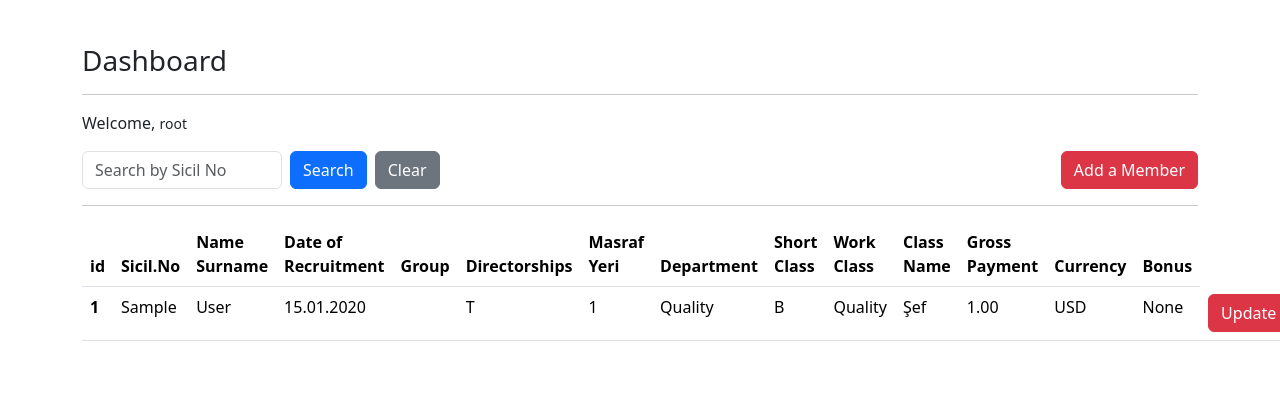
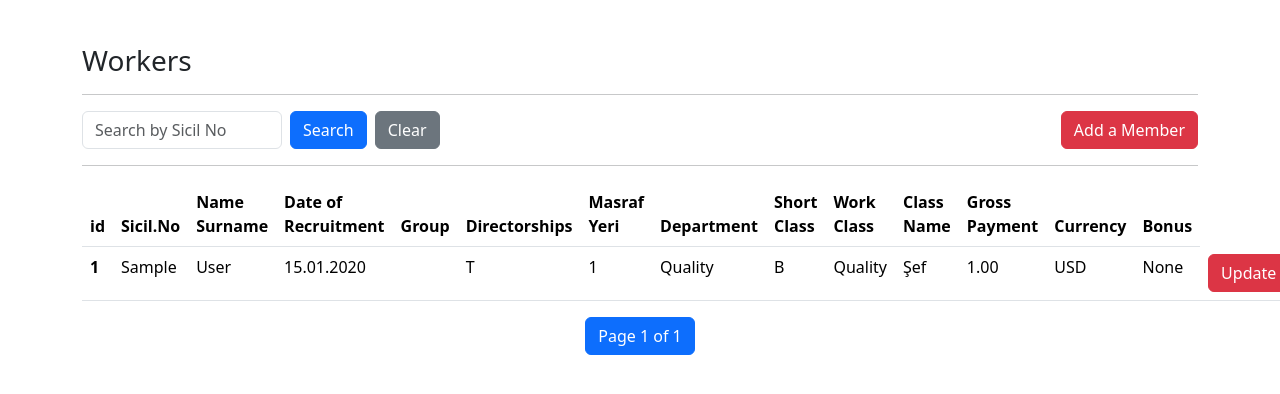
Before and after one commit to omercengiz/putzmeisterapp, a Django app: page /workers/dashboard/ in a window 1280 px wide; the page is wider, and only the part inside the window is pictured. Shown: the part 56-450 px from the top of that part. Run offline with Django 4.2, Linux system fonts and the light colour scheme; a user stored in the database is signed in; tables that the repository leaves empty hold one stand-in row (values such as "Sample post").

Commit message:
feat:adding pagination

```diff
--- a/templates/dashboard.html
+++ b/templates/dashboard.html
@@ -1,12 +1,9 @@
 {% extends "layout.html" %}
 
 {% block body %}
-<h3>Dashboard</h3>
+
+<h3>Workers</h3>
 <hr>
-<p>
-Welcome, <small>{{request.user.username}}</small>
-</p>
-
 <div class="row mb-3 align-items-center">
   <div class="col-md-6">
     <form method="get" class="d-flex">
@@ -20,7 +17,6 @@ Welcome, <small>{{request.user.username}}</small>
   </div>
 </div>
 <hr>
-
 
 <table class="table">
     <thead>
@@ -42,8 +38,7 @@ Welcome, <small>{{request.user.username}}</small>
       </tr>
     </thead>
     <tbody>
-
-        {% for worker in workers %}
+        {% for worker in page_obj %}
         <tr>
             <th scope="row">{{worker.id}}</th>
             <td>{{worker.sicil_no}}</td>
@@ -59,18 +54,46 @@ Welcome, <small>{{request.user.username}}</small>
             <td>{{worker.gross_payment}}</td>
             <td>{{worker.currency}}</td>
             <td>None</td>
-            <td><a href="/workers/update/{{worker.id}}" class="btn btn-danger">Update</td>
-            <td><a href="/workers/delete/{{worker.id}}" class="btn btn-danger">Delete</td>
+            <td><a href="/workers/update/{{worker.id}}" class="btn btn-danger">Update</a></td>
+            <td><a href="/workers/delete/{{worker.id}}" class="btn btn-danger">Delete</a></td>
         </tr>
-
         {% endfor %}
     </tbody>
-  </table>
+</table>
 
-  {% if query and workers|length == 0 %}
-    <div class="alert alert-warning mt-3" role="alert">
-      <strong>{{ query }}</strong> numaralı Sicil No ile eşleşen bir kayıt bulunamadı.
-    </div>
-  {% endif %}
+<!-- Pagination Controls -->
+<nav aria-label="Page navigation">
+  <ul class="pagination justify-content-center">
+    {% if page_obj.has_previous %}
+      <li class="page-item">
+        <a class="page-link" href="?page=1{% if query %}&q={{ query }}{% endif %}">&laquo; First</a>
+      </li>
+      <li class="page-item">
+        <a class="page-link" href="?page={{ page_obj.previous_page_number }}{% if query %}&q={{ query }}{% endif %}">Previous</a>
+      </li>
+    {% endif %}
+
+    <li class="page-item active">
+      <span class="page-link">
+        Page {{ page_obj.number }} of {{ page_obj.paginator.num_pages }}
+      </span>
+    </li>
+
+    {% if page_obj.has_next %}
+      <li class="page-item">
+        <a class="page-link" href="?page={{ page_obj.next_page_number }}{% if query %}&q={{ query }}{% endif %}">Next</a>
+      </li>
+      <li class="page-item">
+        <a class="page-link" href="?page={{ page_obj.paginator.num_pages }}{% if query %}&q={{ query }}{% endif %}">Last &raquo;</a>
+      </li>
+    {% endif %}
+  </ul>
+</nav>
+
+{% if query and page_obj.paginator.count == 0 %}
+  <div class="alert alert-warning mt-3" role="alert">
+    <strong>{{ query }}</strong> numaralı Sicil No ile eşleşen bir kayıt bulunamadı.
+  </div>
+{% endif %}
 
 {% endblock body %}
--- a/workers/views.py
+++ b/workers/views.py
@@ -1,5 +1,6 @@
 from django.shortcuts import render, HttpResponse, redirect, get_object_or_404
 from .forms import WorkersForm
+from django.core.paginator import Paginator
 from django.contrib import messages
 from .models import Workers
 from django.contrib import messages
@@ -19,12 +20,16 @@ def detail(request, id):
 def dashboard(request):
     query = request.GET.get("q")
     if query:
-        workers = Workers.objects.filter(author=request.user, sicil_no__icontains=query)
+        workers = Workers.objects.filter(author=request.user, sicil_no__iexact=query)
     else:
         workers = Workers.objects.filter(author=request.user)
 
+    paginator = Paginator(workers, 5)
+    page_number = request.GET.get("page")
+    page_obj = paginator.get_page(page_number)
+
     context = {
-        "workers": workers,
+        "page_obj": page_obj,
         "query": query
     }
     return render(request, "dashboard.html", context)
```
